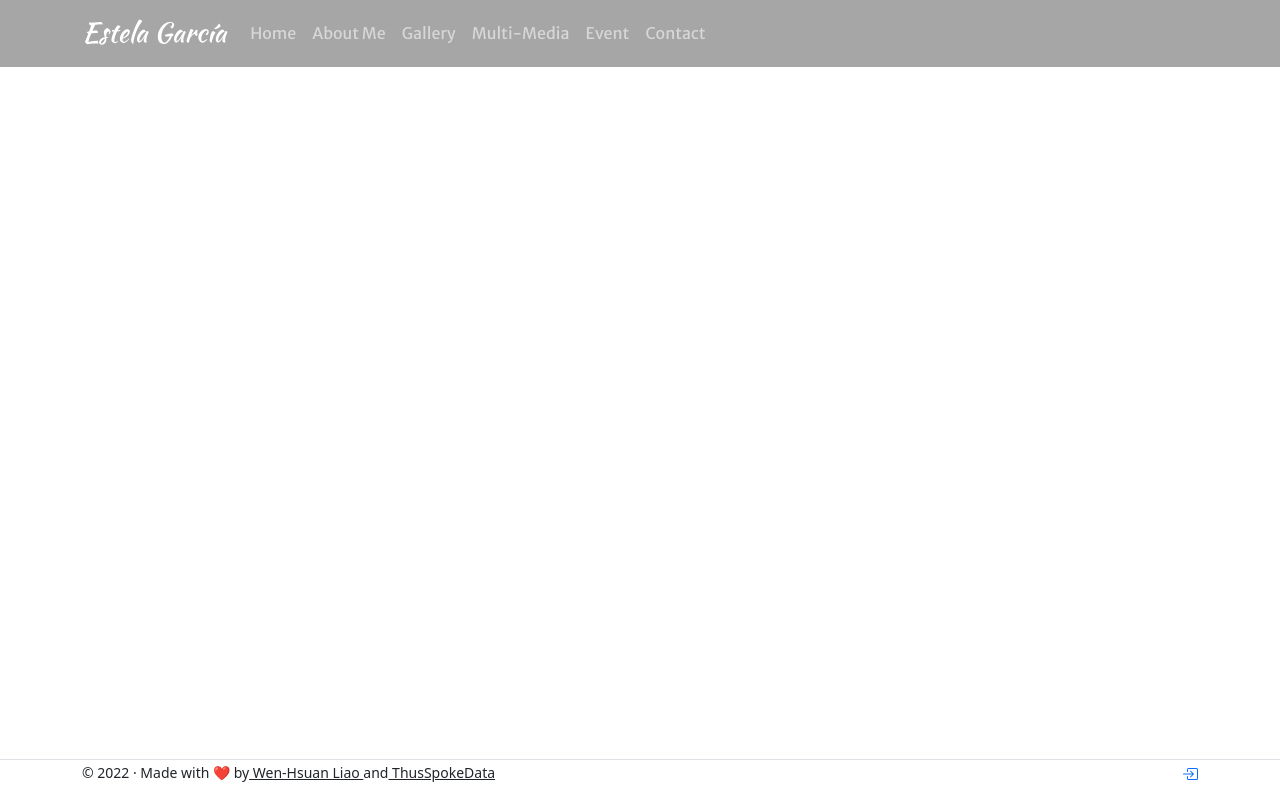
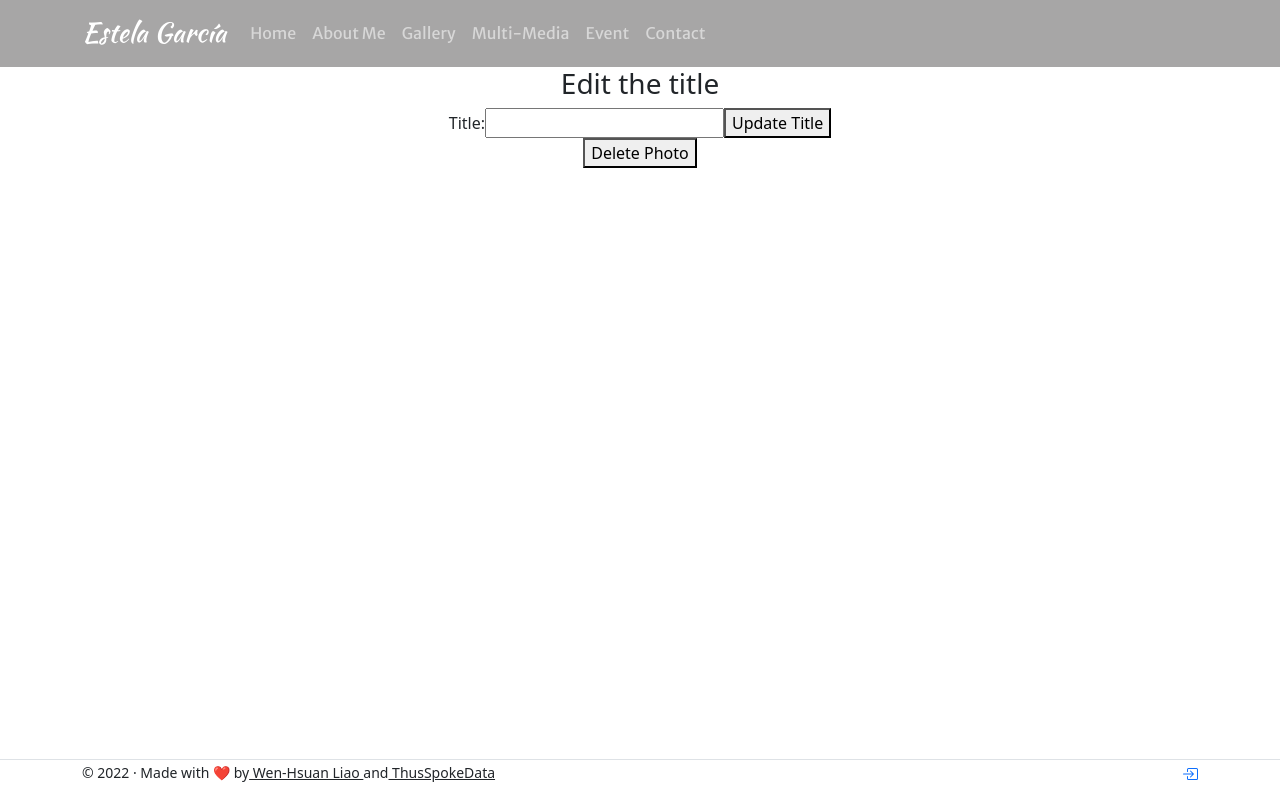
Before and after one commit to thusspokedata/estela-garcia-website, a React (Create React App) app in the folder client/: page /photos/edit/1 in a window 1280 px wide. Built offline with nearby package versions, Linux system fonts and the light colour scheme; no server answers.

Commit message:
protect UploadPhotos route & create EditGalleryPhoto to edit photo title and delete photo

```diff
--- a/client/src/App.js
+++ b/client/src/App.js
@@ -6,6 +6,8 @@ import ContactPage from "./components/ContactPage";
 import GalleryPage from "./pages/GalleryPage.js";
 import Footer from "./components/Footer";
 import Login from "./auth/Login";
+import EditGalleryPhoto from "./components/EditGalleryPhoto"
+
 
 function App() {
   return (
@@ -14,7 +16,7 @@ function App() {
       <Routes>
         <Route path="/" element={<HomePage />} />
         <Route path="/photos" element={<GalleryPage />} />
-
+        <Route path="/photos/edit/:photoId" element={<EditGalleryPhoto />} />
         <Route path="/contact" element={<ContactPage />} />
         <Route path="/login" element={<Login />} />
       </Routes>
--- a/client/src/components/DisplayPhotos.js
+++ b/client/src/components/DisplayPhotos.js
@@ -4,7 +4,9 @@ import { Container } from "react-bootstrap";
 import PhotoLightBox from "./PhotoLightBox";
 
 
+
 function DisplayPhotos(props) {
+
     const [photos, setPhotos] = useState([]);
     const getAllPhotos = () => {
         axios
@@ -83,15 +85,13 @@ function DisplayPhotos(props) {
         <>
             {/* <UploadPhotos refreshPhotos={getAllPhotos} /> */}
 
-            <Container className='row p-5 m-auto g-3 px-lg-5'>
+            <Container className='row m-auto g-3 px-lg-5' style={{paddingTop:'10vh'}}>
                 {photos?.map((gallery, index) => <div className='col-xl-3 col-lg-4 col-md-6 col-12' key={gallery._id}>
                     <img src={gallery.imageUrl} alt={gallery.imageUrl} height='200' width='290' style={{ objectFit: 'cover' }} onClick={() => handleClick(gallery, index)} />
                 </div>)}
             </Container>
 
-
             {clickedImg && <PhotoLightBox clickedImg={clickedImg} clickedImgTitle={clickedImgTitle} handelRotationRight={handelRotationRight} handelRotationLeft={handelRotationLeft} setClickedImg={setClickedImg} />}
-
         </>
     )
 
--- /dev/null
+++ b/client/src/components/EditGalleryPhoto.js
@@ -0,0 +1,73 @@
+import { useState, useEffect } from "react";
+import { useParams, useNavigate } from 'react-router-dom';
+import axios from "axios";
+
+
+function EditGalleryPhoto(props) {
+  const [title, setTitle] = useState("");
+
+  const { photoId } = useParams();
+  const navigate = useNavigate();
+
+  useEffect(() => {
+    axios
+      .get(`/api/photos/${photoId}`)
+      .then((response) => {
+        const onePhoto = response.data;
+        setTitle(onePhoto.title);
+        // navigate(`/photos/`)
+
+      })
+      .catch((error) => console.log(error));
+
+  }, [photoId]);
+
+
+  const handleFormSubmit = (e) => {
+    e.preventDefault();
+    const requestBody = { title };
+
+    axios
+      .put(`/api/photos/${photoId}`, requestBody)
+      .then((response) => {
+        navigate("/photos");
+
+      });
+  };
+
+
+  const deletePhoto = () => {
+
+    axios
+      .delete(`/api/photos/${photoId}`)
+      .then(() => {
+        navigate("/photos");
+      })
+      .catch((err) => console.log(err));
+  };
+
+
+  return (
+    <div>
+      <h3>Edit the title</h3>
+
+      <form onSubmit={handleFormSubmit}>
+        <label>Title:</label>
+        <input
+          type="text"
+          name="title"
+          value={title}
+          onChange={(e) => setTitle(e.target.value)}
+        />
+
+
+
+        <button type="submit">Update Title</button>
+      </form>
+
+      <button onClick={deletePhoto}>Delete Photo</button>
+    </div>
+  );
+}
+
+export default EditGalleryPhoto;
--- a/client/src/pages/GalleryPage.js
+++ b/client/src/pages/GalleryPage.js
@@ -1,13 +1,17 @@
 import UploadPhotos from "./../components/UploadPhotos";
 import DisplayPhotos from "./../components/DisplayPhotos";
+import { useContext } from "react";
+import { AuthContext } from "./../context/auth";
 
 function GalleryPage() {
+  const { isLoggedIn } = useContext(AuthContext);
 
   return (
     <div>
 
-      <UploadPhotos />
-      <DisplayPhotos />
+      {isLoggedIn && (<UploadPhotos />)}
+
+      {!isLoggedIn && (<DisplayPhotos />)}
 
     </div>
 
```
Also changed, not shown: 2 other files (tests, documents, lock files or other folders).
